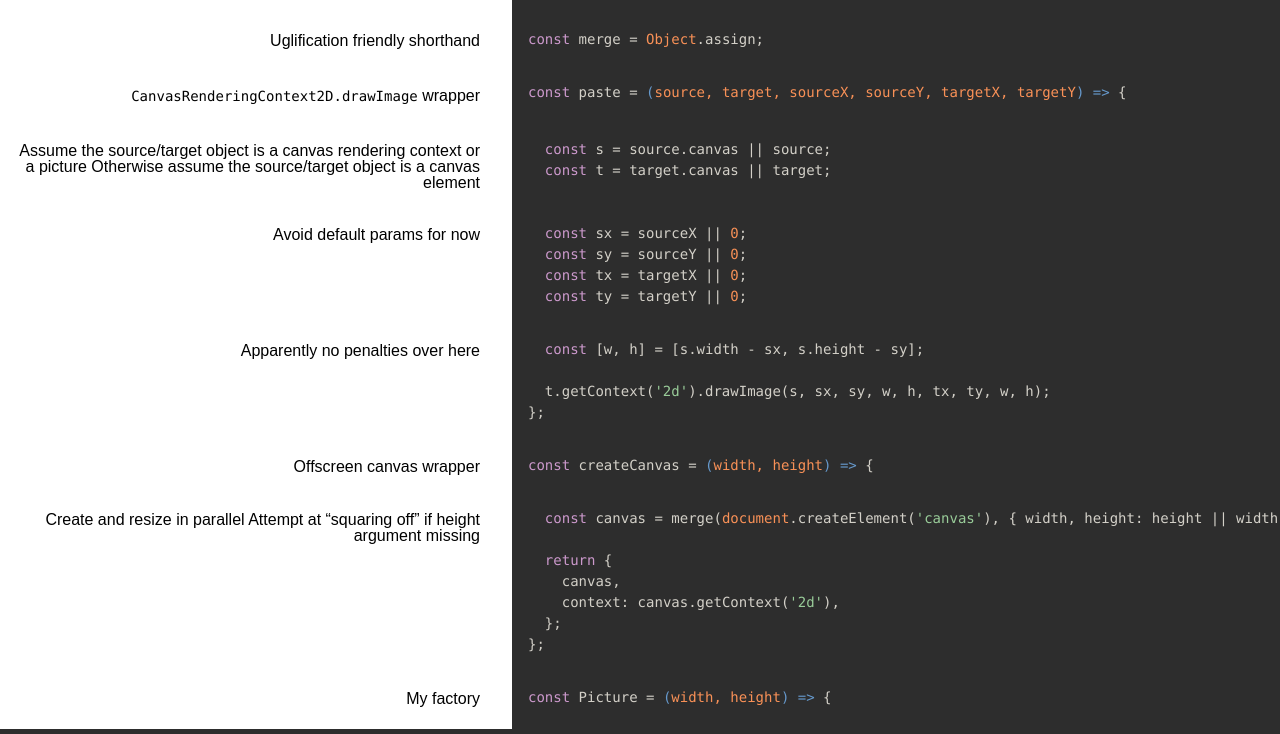
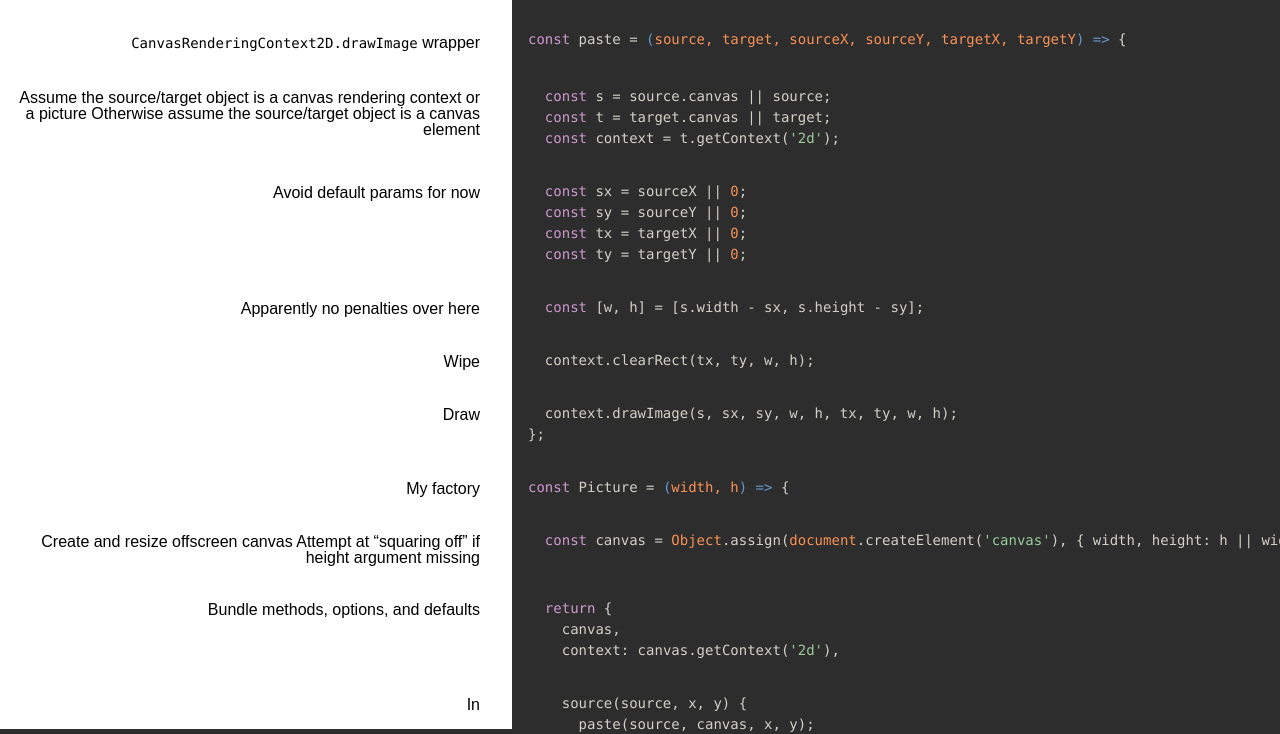
Before and after one commit to thewhodidthis/picture, a website: page docs/index.html in a window 1280 px wide. Shown: the part 71-805 px from the top of the page. Drawn offline with Linux system fonts and the light colour scheme.

Commit message:
Sum up again

```diff
--- a/docs/index.html
+++ b/docs/index.html
@@ -40,12 +40,12 @@
             <div class="pilwrap">
               <a class="pilcrow" href="#section-2">&#182;</a>
             </div>
-            <p>Uglification friendly shorthand</p>
+            <p><code>CanvasRenderingContext2D.drawImage</code> wrapper</p>
 
           </div>
 
 
-          <div class="content"><div class='highlight'><pre><span class="hljs-keyword">const</span> merge = <span class="hljs-built_in">Object</span>.assign;</pre></div></div>
+          <div class="content"><div class='highlight'><pre><span class="hljs-keyword">const</span> paste = <span class="hljs-function">(<span class="hljs-params">source, target, sourceX, sourceY, targetX, targetY</span>) =&gt;</span> {</pre></div></div>
 
         </li>
 
@@ -56,12 +56,15 @@
             <div class="pilwrap">
               <a class="pilcrow" href="#section-3">&#182;</a>
             </div>
-            <p><code>CanvasRenderingContext2D.drawImage</code> wrapper</p>
+            <p>Assume the source/target object is a canvas rendering context or a picture
+Otherwise assume the source/target object is a canvas element</p>
 
           </div>
 
 
-          <div class="content"><div class='highlight'><pre><span class="hljs-keyword">const</span> paste = <span class="hljs-function">(<span class="hljs-params">source, target, sourceX, sourceY, targetX, targetY</span>) =&gt;</span> {</pre></div></div>
+          <div class="content"><div class='highlight'><pre>  <span class="hljs-keyword">const</span> s = source.canvas || source;
+  <span class="hljs-keyword">const</span> t = target.canvas || target;
+  <span class="hljs-keyword">const</span> context = t.getContext(<span class="hljs-string">'2d'</span>);</pre></div></div>
 
         </li>
 
@@ -71,24 +74,6 @@
 
             <div class="pilwrap">
               <a class="pilcrow" href="#section-4">&#182;</a>
-            </div>
-            <p>Assume the source/target object is a canvas rendering context or a picture
-Otherwise assume the source/target object is a canvas element</p>
-
-          </div>
-
-
-          <div class="content"><div class='highlight'><pre>  <span class="hljs-keyword">const</span> s = source.canvas || source;
-  <span class="hljs-keyword">const</span> t = target.canvas || target;</pre></div></div>
-
-        </li>
-
-
-        <li id="section-5" class="section">
-          <div class="annotation">
-
-            <div class="pilwrap">
-              <a class="pilcrow" href="#section-5">&#182;</a>
             </div>
             <p>Avoid default params for now</p>
 
@@ -103,21 +88,34 @@ Otherwise assume the source/target object is a canvas element</p>
         </li>
 
 
+        <li id="section-5" class="section">
+          <div class="annotation">
+
+            <div class="pilwrap">
+              <a class="pilcrow" href="#section-5">&#182;</a>
+            </div>
+            <p>Apparently no penalties over here</p>
+
+          </div>
+
+
+          <div class="content"><div class='highlight'><pre>  <span class="hljs-keyword">const</span> [w, h] = [s.width - sx, s.height - sy];</pre></div></div>
+
+        </li>
+
+
         <li id="section-6" class="section">
           <div class="annotation">
 
             <div class="pilwrap">
               <a class="pilcrow" href="#section-6">&#182;</a>
             </div>
-            <p>Apparently no penalties over here</p>
+            <p>Wipe</p>
 
           </div>
 
 
-          <div class="content"><div class='highlight'><pre>  <span class="hljs-keyword">const</span> [w, h] = [s.width - sx, s.height - sy];
-
-  t.getContext(<span class="hljs-string">'2d'</span>).drawImage(s, sx, sy, w, h, tx, ty, w, h);
-};</pre></div></div>
+          <div class="content"><div class='highlight'><pre>  context.clearRect(tx, ty, w, h);</pre></div></div>
 
         </li>
 
@@ -128,12 +126,13 @@ Otherwise assume the source/target object is a canvas element</p>
             <div class="pilwrap">
               <a class="pilcrow" href="#section-7">&#182;</a>
             </div>
-            <p>Offscreen canvas wrapper</p>
+            <p>Draw</p>
 
           </div>
 
 
-          <div class="content"><div class='highlight'><pre><span class="hljs-keyword">const</span> createCanvas = <span class="hljs-function">(<span class="hljs-params">width, height</span>) =&gt;</span> {</pre></div></div>
+          <div class="content"><div class='highlight'><pre>  context.drawImage(s, sx, sy, w, h, tx, ty, w, h);
+};</pre></div></div>
 
         </li>
 
@@ -144,19 +143,12 @@ Otherwise assume the source/target object is a canvas element</p>
             <div class="pilwrap">
               <a class="pilcrow" href="#section-8">&#182;</a>
             </div>
-            <p>Create and resize in parallel
-Attempt at “squaring off” if height argument missing</p>
+            <p>My factory</p>
 
           </div>
 
 
-          <div class="content"><div class='highlight'><pre>  <span class="hljs-keyword">const</span> canvas = merge(<span class="hljs-built_in">document</span>.createElement(<span class="hljs-string">'canvas'</span>), { width, <span class="hljs-attr">height</span>: height || width });
-
-  <span class="hljs-keyword">return</span> {
-    canvas,
-    <span class="hljs-attr">context</span>: canvas.getContext(<span class="hljs-string">'2d'</span>),
-  };
-};</pre></div></div>
+          <div class="content"><div class='highlight'><pre><span class="hljs-keyword">const</span> Picture = <span class="hljs-function">(<span class="hljs-params">width, h</span>) =&gt;</span> {</pre></div></div>
 
         </li>
 
@@ -167,12 +159,13 @@ Attempt at “squaring off” if height argument missing</p>
             <div class="pilwrap">
               <a class="pilcrow" href="#section-9">&#182;</a>
             </div>
-            <p>My factory</p>
+            <p>Create and resize offscreen canvas
+Attempt at “squaring off” if height argument missing</p>
 
           </div>
 
 
-          <div class="content"><div class='highlight'><pre><span class="hljs-keyword">const</span> Picture = <span class="hljs-function">(<span class="hljs-params">width, height</span>) =&gt;</span> {</pre></div></div>
+          <div class="content"><div class='highlight'><pre>  <span class="hljs-keyword">const</span> canvas = <span class="hljs-built_in">Object</span>.assign(<span class="hljs-built_in">document</span>.createElement(<span class="hljs-string">'canvas'</span>), { width, <span class="hljs-attr">height</span>: h || width });</pre></div></div>
 
         </li>
 
@@ -183,12 +176,14 @@ Attempt at “squaring off” if height argument missing</p>
             <div class="pilwrap">
               <a class="pilcrow" href="#section-10">&#182;</a>
             </div>
-            <p>Canvas and context references tucked inside of here</p>
+            <p>Bundle methods, options, and defaults</p>
 
           </div>
 
 
-          <div class="content"><div class='highlight'><pre>  <span class="hljs-keyword">const</span> canvas = createCanvas(width, height);</pre></div></div>
+          <div class="content"><div class='highlight'><pre>  <span class="hljs-keyword">return</span> {
+    canvas,
+    <span class="hljs-attr">context</span>: canvas.getContext(<span class="hljs-string">'2d'</span>),</pre></div></div>
 
         </li>
 
@@ -198,22 +193,6 @@ Attempt at “squaring off” if height argument missing</p>
 
             <div class="pilwrap">
               <a class="pilcrow" href="#section-11">&#182;</a>
-            </div>
-            <p>Bundle methods, options, and defaults</p>
-
-          </div>
-
-
-          <div class="content"><div class='highlight'><pre>  <span class="hljs-keyword">return</span> merge({</pre></div></div>
-
-        </li>
-
-
-        <li id="section-12" class="section">
-          <div class="annotation">
-
-            <div class="pilwrap">
-              <a class="pilcrow" href="#section-12">&#182;</a>
             </div>
             <p>In</p>
 
@@ -229,11 +208,11 @@ Attempt at “squaring off” if height argument missing</p>
         </li>
 
 
-        <li id="section-13" class="section">
+        <li id="section-12" class="section">
           <div class="annotation">
 
             <div class="pilwrap">
-              <a class="pilcrow" href="#section-13">&#182;</a>
+              <a class="pilcrow" href="#section-12">&#182;</a>
             </div>
             <p>Out</p>
 
@@ -245,7 +224,7 @@ Attempt at “squaring off” if height argument missing</p>
 
       <span class="hljs-keyword">return</span> <span class="hljs-keyword">this</span>;
     },
-  }, canvas);
+  };
 };
 
 <span class="hljs-keyword">export</span> <span class="hljs-keyword">default</span> Picture;</pre></div></div>
```
Also changed, not shown: index.js (+10 -21 lines), dist/picture.js, dist/picture.min.js, 2 other files.
